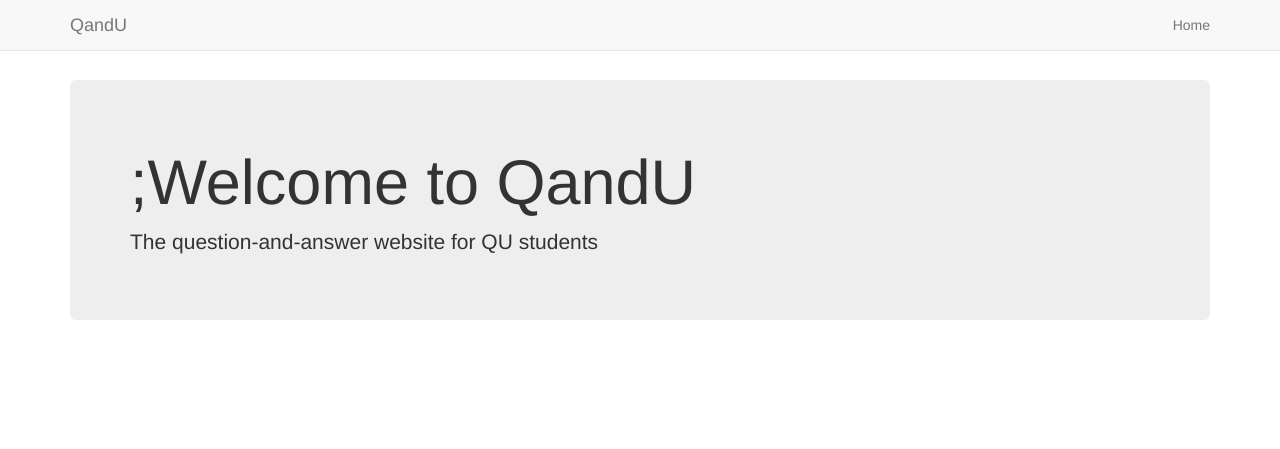
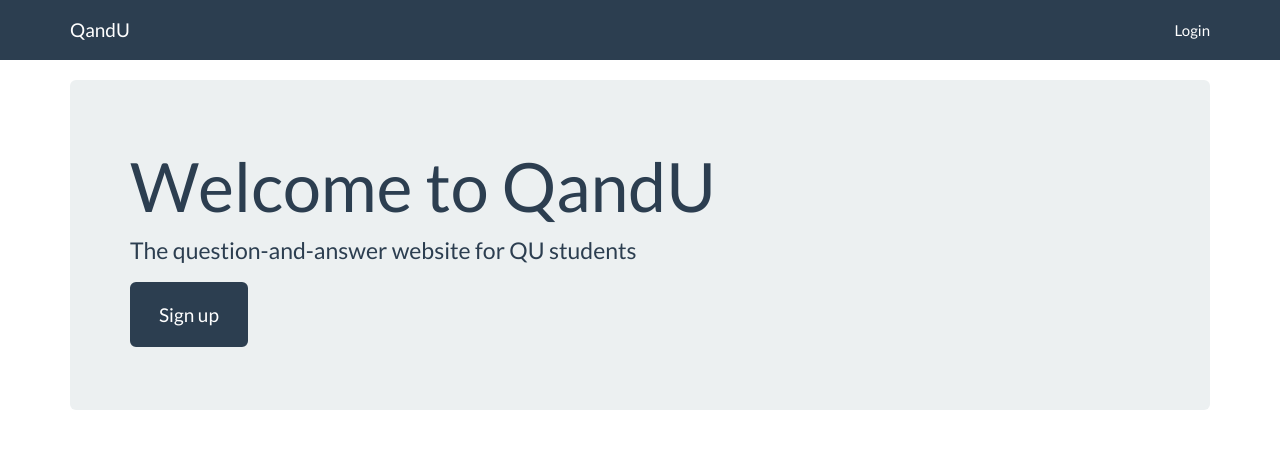
Before and after one commit to aralotibi/qandu_app, a Django app: page / in a window 1280 px wide. Shown: the top 449 px of the page. Run offline with Django 3.2, Linux system fonts and the light colour scheme; some libraries are stand-ins or nearby versions.

Commit message:
Add user authentication

```diff
--- a/core/urls.py
+++ b/core/urls.py
@@ -3,4 +3,6 @@ from .views import *
 
 urlpatterns = patterns('',
     url(r'^$', Home.as_view(), name='home'),
+  url(r'^user/', include('registration.backends.simple.urls')),
+  url(r'^user/', include('django.contrib.auth.urls')),
 )
--- a/qandu_app/settings.py
+++ b/qandu_app/settings.py
@@ -37,6 +37,8 @@ ALLOWED_HOSTS = []
 # Application definition
 
 INSTALLED_APPS = (
+    'registration',
+    'django.contrib.sites',
     'django.contrib.admin',
     'django.contrib.auth',
     'django.contrib.contenttypes',
@@ -116,3 +118,7 @@ USE_TZ = True
 STATIC_URL = '/static/'
 STATICFILES_DIRS = (os.path.join(MAIN_DIR, 'static'),)
 STATIC_ROOT = 'staticfiles'
+
+LOGIN_URL = '/user/login'
+LOGIN_REDIRECT_URL ='/'
+SITE_ID = 1
--- a/requirements.txt
+++ b/requirements.txt
@@ -2,6 +2,7 @@ Django==1.8.4
 argparse==1.2.1
 dj-database-url==0.3.0
 dj-static==0.0.6
+django-registration-redux==1.2
 django-toolbelt==0.0.1
 gunicorn==19.3.0
 psycopg2==2.6.1
--- a/templates/base.html
+++ b/templates/base.html
@@ -7,7 +7,7 @@
     <meta name="viewport" content="width=device-width, initial-scale=1">
     <title>QandU - The question-and-answer website for QU students</title>
     <link href="https://maxcdn.bootstrapcdn.com/bootstrap/3.3.5/css/bootstrap.min.css" rel="stylesheet">
-  <link href="{% static "css/bootstrap.min.css" %}" rel="stylesheet">
+  <link href="{% static 'css/bootstrap.min.css' %}" rel="stylesheet">
   <link href="{% static "css/base.css" %}" rel="stylesheet">
 </head>
 <body>
@@ -23,7 +23,12 @@
             </div>
             <div id="navbar" class="navbar-collapse collapse">
                 <ul class="nav navbar-nav navbar-right">
-                  <li><a href="#">Home</a></li>
+{% if user.is_authenticated %}
+
+<li><a href= "{% url 'auth_logout' %}" >Logout</a></li>
+{% else %}
+<li><a href= "{% url 'auth_login' %}" >Login </a> </li>
+{% endif %}
                 </ul>
             </div>
         </div>
--- a/templates/home.html
+++ b/templates/home.html
@@ -1,7 +1,19 @@
 {% extends "base.html" %}
 {% block content %}
-<div class="jumbotron" >
-    <h1> ;Welcome to QandU </h1>
-    <p> The question-and-answer website for QU students </p>
+
+
+
+{% if user.is_authenticated %}
+<div class="jumbotron">
+  <h1> Welcome back!</h1>
 </div>
+{% else %}
+<div class="jumbotron">
+  <h1> Welcome to QandU</h1>
+  <p> The question-and-answer website for QU students</p>
+  <p><a class= "btn btn-lg btn-primary" href="{% url 'registration_register'   %}">Sign up</a></p>
+</div>
+{% endif %}
+
+
 {% endblock %}
```
Also changed, not shown: static/css/bootstrap.min.css (renamed from static/bootstrap.min.css).
